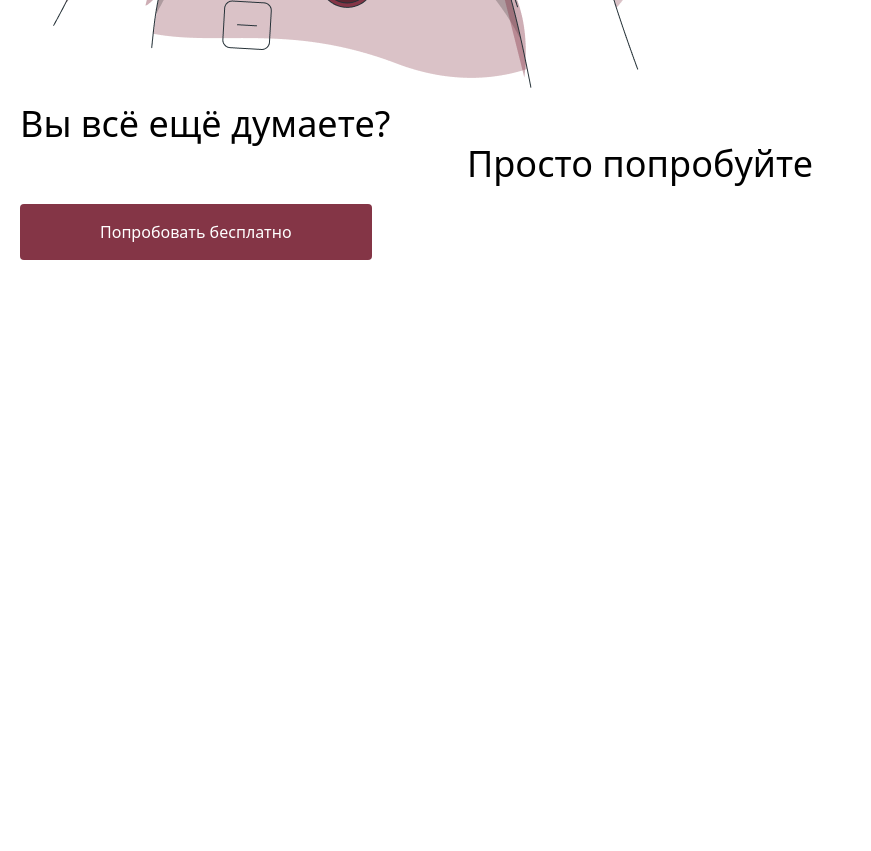
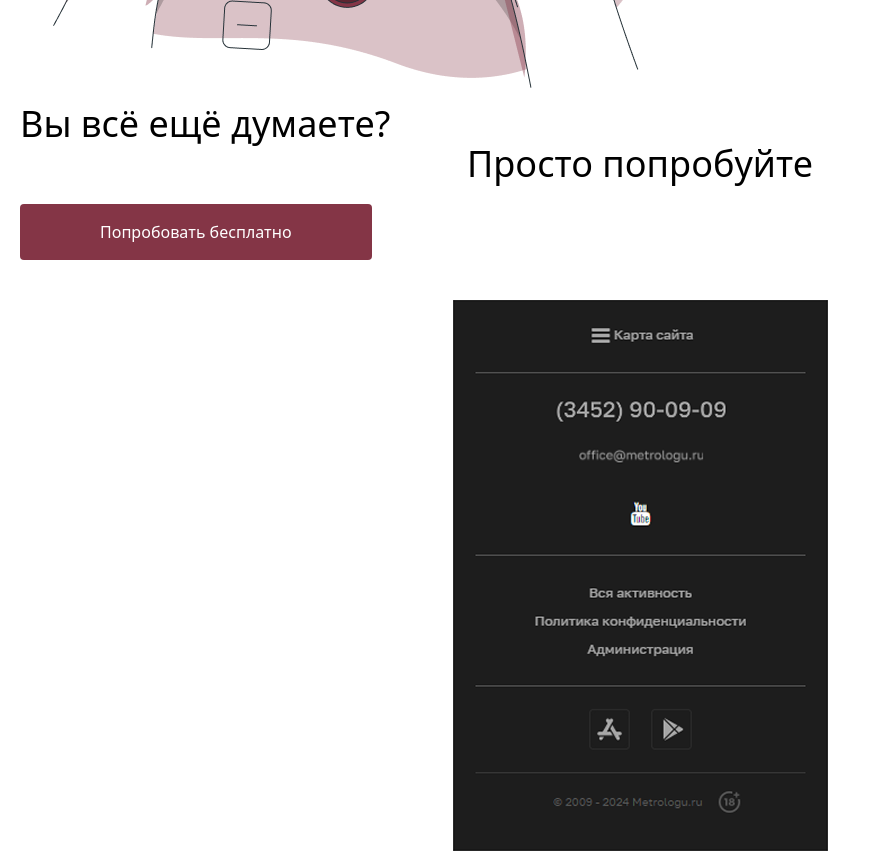
Before and after one commit to hakimovasharifa10-boop/Project2, a website: page index.html in a window 1280 px wide. Shown: the part 7602-8453 px from the top of the page, without its empty margins (0-871 px from the left). Before the commit the page ends 7902 px from the top, so only its background shows below. Drawn offline with Linux system fonts and the light colour scheme.

Commit message:
eighth section

```diff
--- a/index.html
+++ b/index.html
@@ -341,5 +341,8 @@
         </div>
       </section>
     </main>
+    <footer>
+      <img src="./images/footer.png" alt=""  class="m-auto"/>
+    </footer>
   </body>
 </html>
```
